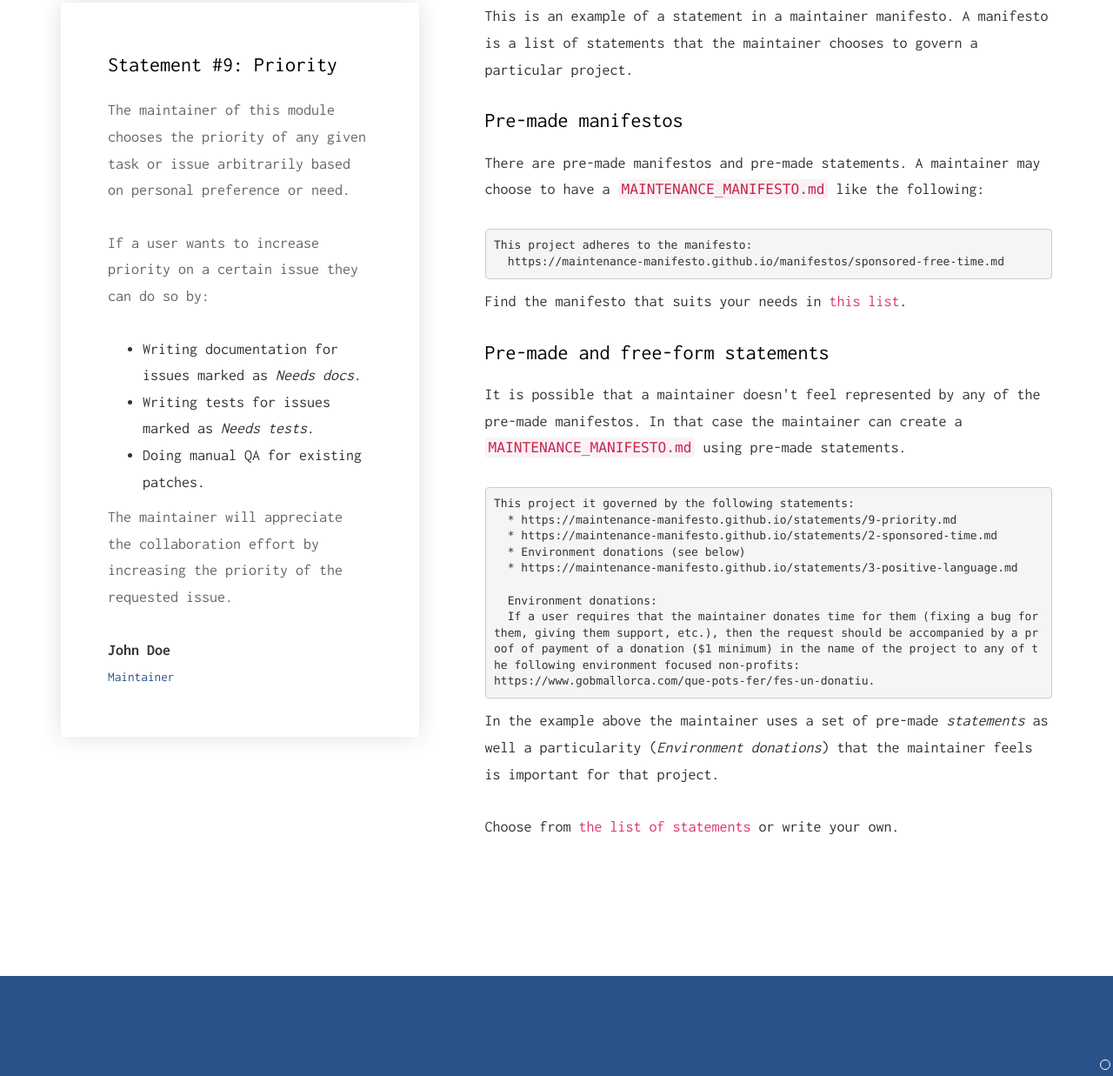
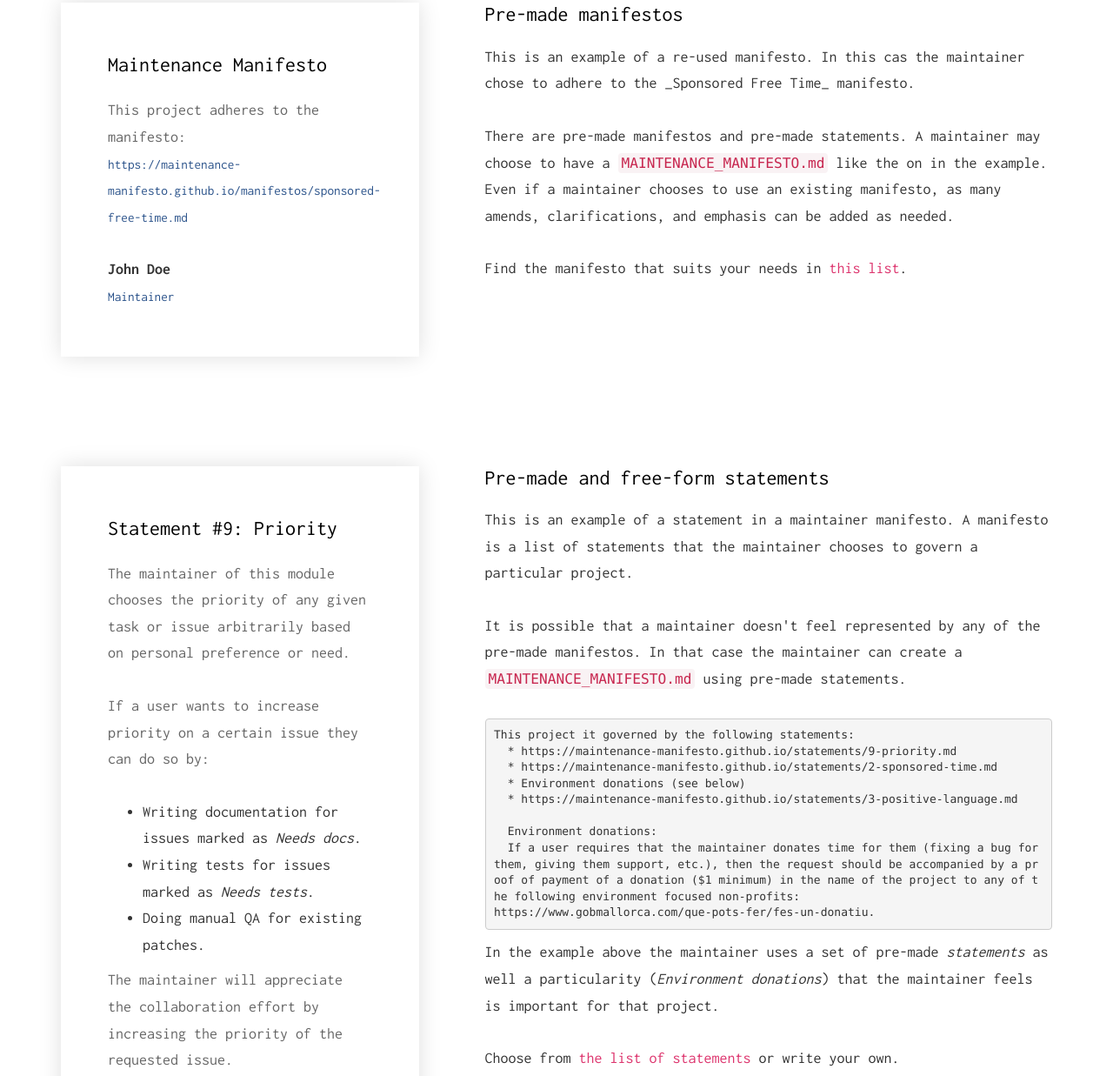
Before and after one commit to maintenance-manifesto/maintenance-manifesto.github.io, a plain HTML site: page index.html in a window 1280 px wide. Shown: the part 1939-3176 px from the top of the page at 87% size. Drawn offline with Linux system fonts and the light colour scheme; files whose address does not match are found by name.

Commit message:
fix: break examples into two sections

```diff
--- a/index.html
+++ b/index.html
@@ -201,6 +201,37 @@
       <div class="row">
         <div class="col-md-5 animate-box">
           <div class="user-frame">
+            <h3>Maintenance Manifesto</h3>
+            <p>
+              This project adheres to the manifesto:<br>
+              <small>https://maintenance-manifesto.github.io/manifestos/sponsored-free-time.md</small>
+            </p>
+            <span>John Doe</span><br>
+            <small>Maintainer</small>
+          </div>
+        </div>
+        <div class="col-md-7 animate-box">
+          <h3 id="pre-made-manifestos">Pre-made manifestos</h3>
+          <p>
+            This is an example of a re-used manifesto. In this cas the maintainer chose to adhere
+            to the _Sponsored Free Time_ manifesto.
+          </p>
+          <p>
+            There are pre-made manifestos and pre-made statements. A maintainer may choose to have a
+            <code>MAINTENANCE_MANIFESTO.md</code> like the on in the example. Even if a maintainer
+            chooses to use an existing manifesto, as many amends, clarifications, and emphasis can
+            be added as needed.
+          </p>
+          <p>Find the manifesto that suits your needs in <a href="https://github.com/maintenance-manifesto/manifestos">this list</a>.</p>
+        </div>
+      </div>
+    </div>
+  </div>
+  <div id="fh5co-wireframe-2">
+    <div id="examples-2" class="container">
+      <div class="row">
+        <div class="col-md-5 animate-box">
+          <div class="user-frame">
             <h3>Statement #9: Priority</h3>
             <p>The maintainer of this module chooses the priority of any given task or issue
               arbitrarily based on personal preference or need.</p>
@@ -219,14 +250,9 @@
           </div>
         </div>
         <div class="col-md-7 animate-box">
+          <h3 id="pre-made-statements">Pre-made and free-form statements</h3>
           <p>This is an example of a statement in a maintainer manifesto. A manifesto is a list of
             statements that the maintainer chooses to govern a particular project.</p>
-          <h3 id="pre-made-manifestos">Pre-made manifestos</h3>
-          <p>There are pre-made manifestos and pre-made statements. A maintainer may choose to have a <code>MAINTENANCE_MANIFESTO.md</code> like the following:</p>
-          <pre><code>This project adheres to the manifesto:
-  https://maintenance-manifesto.github.io/manifestos/sponsored-free-time.md</code></pre>
-          <p>Find the manifesto that suits your needs in <a href="https://github.com/maintenance-manifesto/manifestos">this list</a>.</p>
-          <h3 id="pre-made-statements">Pre-made and free-form statements</h3>
           <p>
             It is possible that a maintainer doesn't feel represented by any of the pre-made
             manifestos. In that case the maintainer can create a <code>MAINTENANCE_MANIFESTO.md</code>
--- a/sass/style.scss
+++ b/sass/style.scss
@@ -536,7 +536,7 @@ h1, h2, h3, h4, h5, h6, figure {
 	}
 }
 
-#fh5co-wireframe{
+#fh5co-wireframe, #fh5co-wireframe-2{
 	border: none !important;
 	blockquote{
 		border: none;
@@ -678,6 +678,7 @@ h1, h2, h3, h4, h5, h6, figure {
 #fh5co-slider,
 #fh5co-about,
 #fh5co-wireframe,
+#fh5co-wireframe-2,
 #fh5co-started,
 #fh5co-portfolio,
 #fh5co-blog,
@@ -689,6 +690,9 @@ h1, h2, h3, h4, h5, h6, figure {
 	@media screen and (max-width: $screen-sm) {
 		padding: 3em 0;
 	}
+}
+#fh5co-wireframe-2 {
+	padding-top: 0;
 }
 #fh5co-content{
 	border-bottom: 2px solid rgba($brand-primary,.1);
```
Also changed, not shown: css/style.css.
